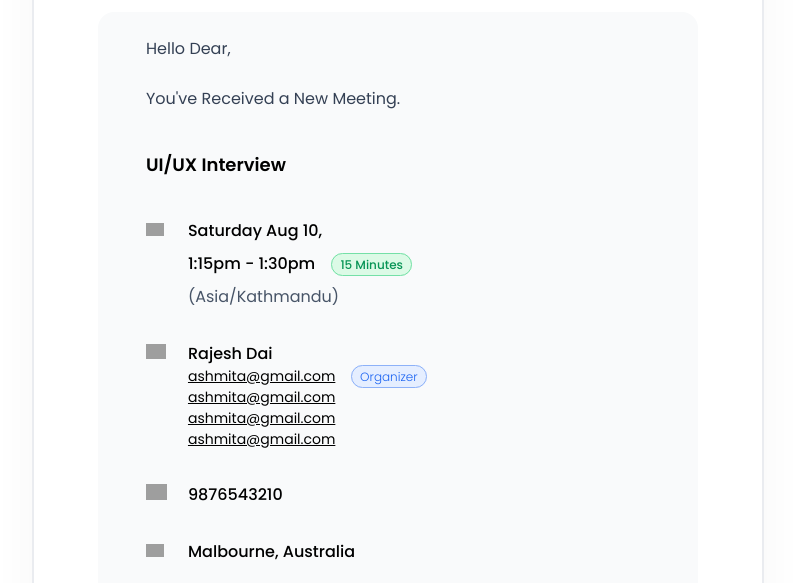
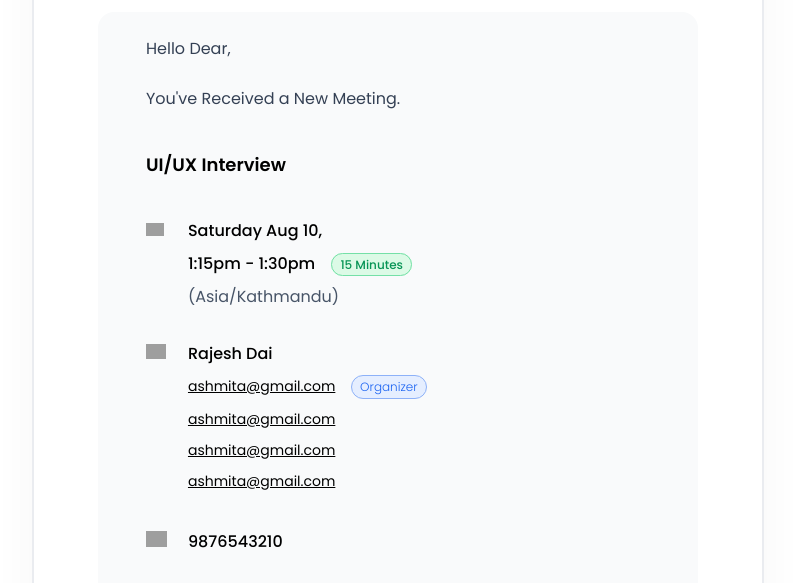
Before and after one commit to ChetreNelson/TailwindCssBasic, a website: page index2.html in a window 1280 px wide. Shown: the part 161-744 px from the top of the page, without its empty margins (242-1037 px from the left). Drawn offline with Linux system fonts and the light colour scheme; grey boxes are pictures that could not be loaded.

Commit message:
changews

```diff
--- a/index2.html
+++ b/index2.html
@@ -16,12 +16,23 @@
     />
     <title>Document</title>
     <style>
+      ul li {
+        padding-top: 5px;
+        padding-bottom: 5px;
+      }
       @media (max-width: 600px) {
         .padding-sm {
           padding-left: 16px !important;
           padding-right: 16px !important;
         }
+      }
+      @media (max-width: 425px) {
         .d-none {
+          display: none;
+        }
+      }
+      @media (max-width: 320px) {
+        .d-none1 {
           display: none;
         }
       }
@@ -76,7 +87,7 @@
         >
           UI/UX Interview
         </p>
-        <table cellspacing="0" style="width: 100%">
+        <table cellspacing="0" style="width: 100%" border="0">
           <tr>
             <td
               style="
@@ -109,7 +120,7 @@
                   1:15pm - 1:30pm
                 </span>
                 <span
-                  class="d-none"
+                  class="d-none1"
                   style="
                     margin: 0;
                     padding: 0;
@@ -120,6 +131,7 @@
                     color: #079455;
                     font-size: 12px;
                     font-weight: 500;
+                    white-space: nowrap;
                   "
                 >
                   15 Minutes
@@ -154,21 +166,17 @@
                   font-weight: 400;
                 "
               >
-                <li style="margin: 0; padding: 0">
-                  <span
-                    style="
-                      margin: 0;
-                      padding: 0;
-                      text-decoration: underline;
-                      padding-right: 12px;
-                    "
+                <li>
+                  <span style="text-decoration: underline; padding-right: 12px"
                     >ashmita@gmail.com</span
                   >
                   <span
-                    class="d-none"
+                    class="d-none1"
                     style="
+                      display: inline-block;
                       margin: 0;
                       padding: 0;
+                      margin-top: 4px;
                       border: 1px solid #8db1f8;
                       padding: 2px 8px;
                       border-radius: 50px;
@@ -181,15 +189,9 @@
                     Organizer
                   </span>
                 </li>
-                <li style="margin: 0; padding: 0; text-decoration: underline">
-                  ashmita@gmail.com
-                </li>
-                <li style="margin: 0; padding: 0; text-decoration: underline">
-                  ashmita@gmail.com
-                </li>
-                <li style="margin: 0; padding: 0; text-decoration: underline">
-                  ashmita@gmail.com
-                </li>
+                <li style="text-decoration: underline">ashmita@gmail.com</li>
+                <li style="text-decoration: underline">ashmita@gmail.com</li>
+                <li style="text-decoration: underline">ashmita@gmail.com</li>
               </ul>
             </td>
           </tr>
```
